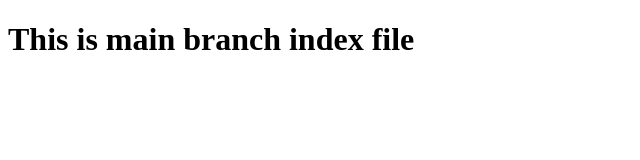
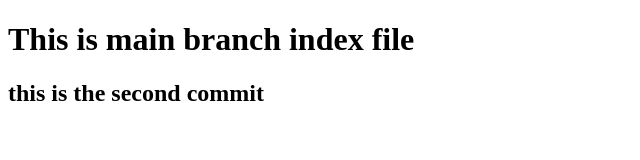
Before and after one commit to BijneshKumar/learning-git-part-2, a plain HTML site: page index.html in a window 1280 px wide. Shown: the whole page, without its empty margins (0-640 px from the left). Drawn offline with Linux system fonts and the light colour scheme.

Commit message:
add a h2

```diff
--- a/index.html
+++ b/index.html
@@ -7,5 +7,6 @@
 </head>
 <body>
     <h1>This is main branch index file</h1>
+    <h2>this is the second commit</h2>
 </body>
 </html>
```
